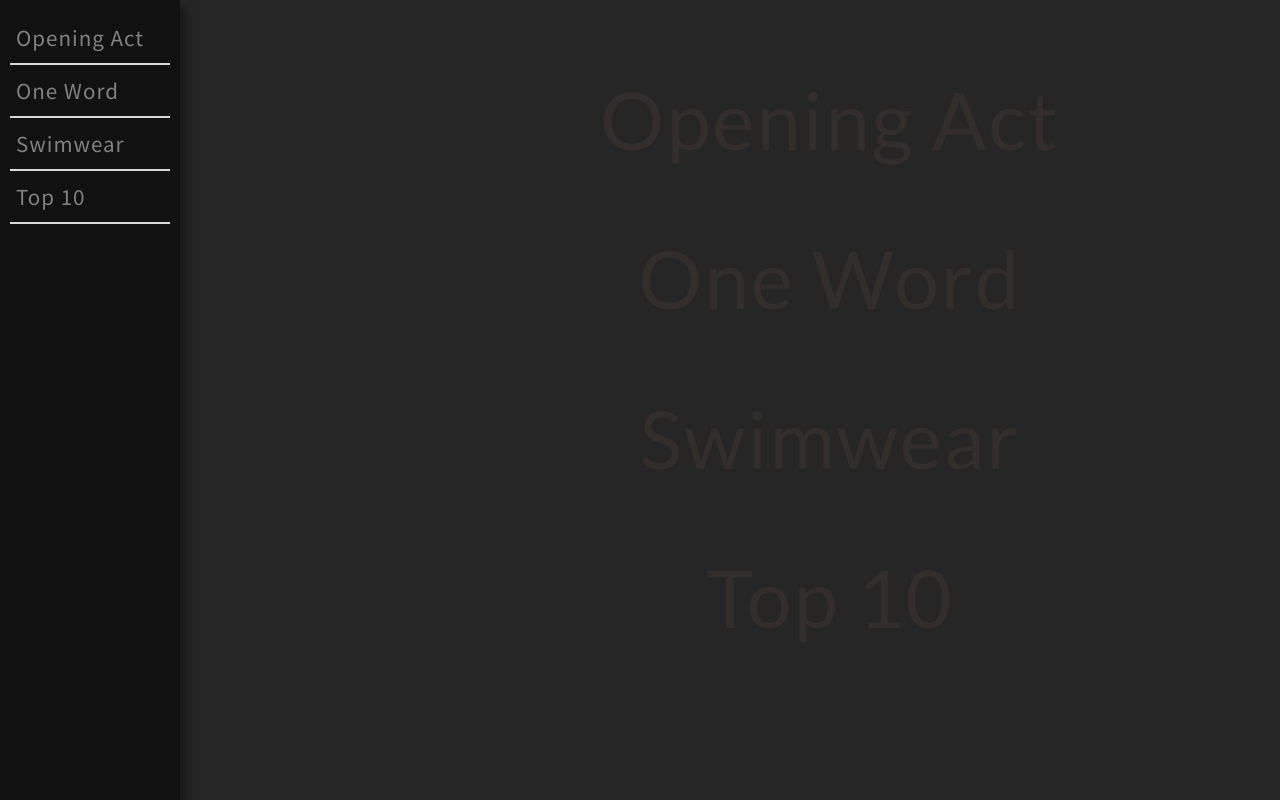
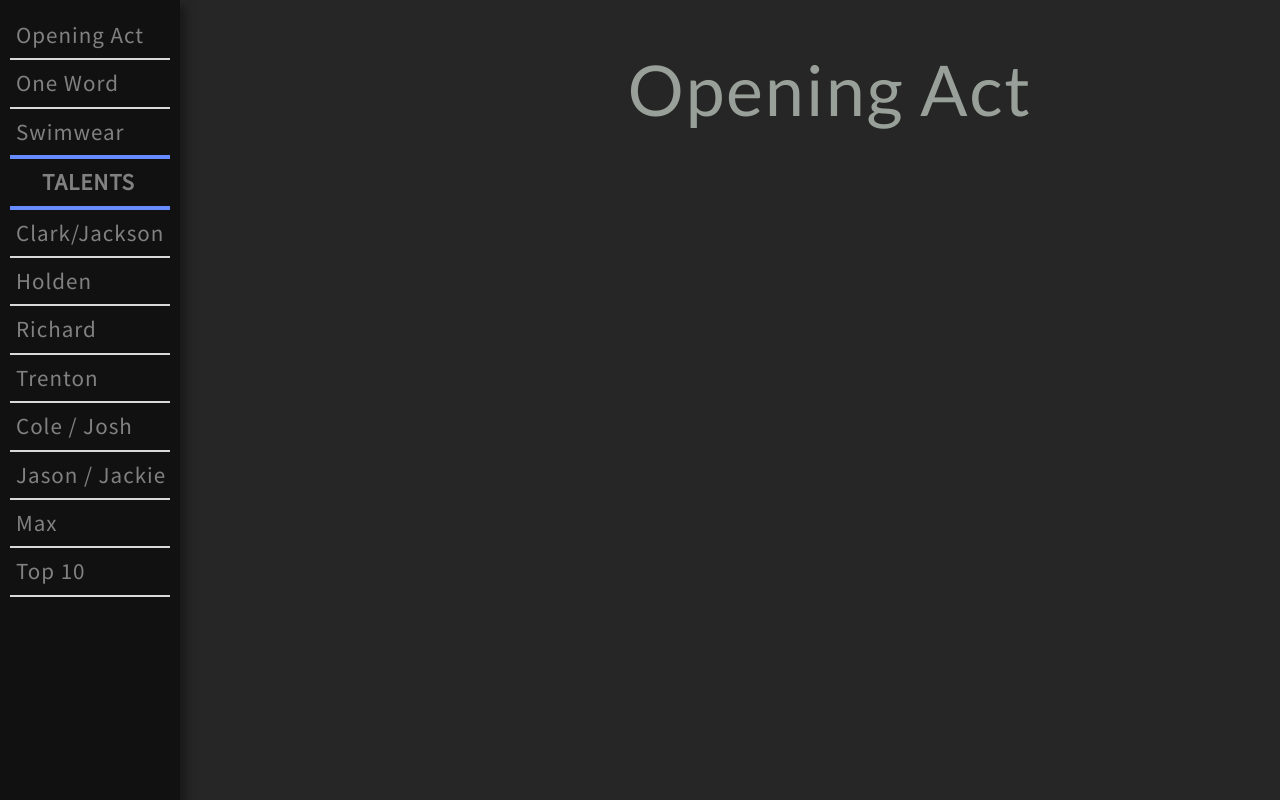
Before and after one commit to Mobmaker55/Mobmaker55.github.io, a plain HTML site: page motycontrol.html in a window 1280 px wide. Both pictures are taken after a click on the link "Opening Act". Drawn offline with Linux system fonts and the light colour scheme.

Commit message:
secret be hot

```diff
--- a/css/moty.css
+++ b/css/moty.css
@@ -1,3 +1,14 @@
+body {
+    line-height: 0.5;
+}
+h1 {
+    color: #99a099;
+    font-size:70px;
+}
+h2 {
+    font-size: 30px;
+    color: #99a099;
+}
 .sidenav {
     height: 100%;
     width: 180px;
@@ -9,6 +20,7 @@
     overflow-x: hidden;
     padding-top: 20px;
     box-shadow: 6px 6px 8px #1a1a1a;
+    line-height: 0.8;
 }
 .main {
     margin-left: 180px; /* Same as the width of the sidebar */
@@ -25,20 +37,19 @@
     color: #818181;
     display: block;
 }
+.sidenav a#center {
+    text-align: center;
+    padding-left: 5px;
+}
 .sidenav hr {
     margin-left: 10px;
     margin-right: 10px;
     border: 1px solid #d9d9d9;
 }
-div#openingAct {
-    display: block;
+.sidenav hr#oh {
+    border: 2px solid #668cff;
 }
-div#oneWord {
-    display: block;
+.actdiv {
+    display: none;
+    transition-duration: 4ms;
 }
-div#swimwear {
-    display: block;
-}
-div#top10 {
-    display: block;
-}
--- a/motycontrol.html
+++ b/motycontrol.html
@@ -6,49 +6,93 @@
         <link href="css/style.css" rel="stylesheet">
         <link href="css/moty.css" rel="stylesheet">
     </head>
-    <!-- eventually, add: onload="load()" -->
-    <body >
-       <!-- <script>
-            function load() {
-                var acts = ["openingAct", "One Word", "Swimwear", "Top 10"]
-                for (x in acts) {
-                    var y = document.getElementById('openingAct');
-                    y.style.display = 'block';
-                }
+    <script>
+        function load() {
+
+        }
+
+        /* function openAct(act) {
+            var x = document.getElementById(act);
+            x.style.display = 'block';
+        } */
+        function openAct(act) {
+            var acts = new Array("openingact", "oneword", "swimwear", "talkshow", "darkrap", "treasure", "spriterap", "quizcheer", "dance", "metropark", "top10");
+            var aLen = acts.length;
+            for (i = 0; i < aLen; i++) {
+                var x = document.getElementById(acts[i]);
+                x.style.display = 'none';
             }
-            function openAct(act) {
-                var acts = ["openingAct", "One Word", "Swimwear", "Top 10"]
-                aLen = acts.length;
-                for (i = 0; i < aLen; i++) {
-                    var y = document.getElementById(acts[0]);
-                    document.getElementById('yo').innerHTML = y;
-                    if (y == act) {
-                       y.style.display = 'block';
-                    }
-                }
-            }
-        </script> -->
+            var x = document.getElementById(act);
+            x.style.display = 'block';
+        }
+    </script>
+    <body onload="load()">
         <div class="sidenav">
-            <a onclick="openAct('openingAct')">Opening Act</a>
+            <a onclick="openAct('openingact')">Opening Act</a>
             <hr>
-            <a onclick="openAct('oneWord')">One Word</a>
+            <a onclick="openAct('oneword')">One Word</a>
             <hr>
-            <a href="#">Swimwear</a>
+            <a onclick="openAct('swimwear')">Swimwear</a>
+            <hr id="oh">
+            <a id="center"><b>TALENTS</b></a>
+            <hr id="oh">
+            <a onclick="openAct('talkshow')">Clark/Jackson</a>
             <hr>
-            <a href="#">Top 10</a>
+            <a onclick="openAct('darkrap')">Holden</a>
             <hr>
+            <a onclick="openAct('treasure')">Richard</a>
+            <hr>
+            <a onclick="openAct('spriterap')">Trenton</a>
+            <hr>
+            <a onclick="openAct('quizcheer')">Cole / Josh</a>
+            <hr>
+            <a onclick="openAct('dance')">Jason / Jackie</a>
+            <hr>
+            <a onclick="openAct('metropark')">Max</a>
+            <hr>
+            <a onclick="openAct('top10')">Top 10</a>
+            <hr>
+
         </div>
         <div class="main">
-            <div id="openingAct">
+            <div class="actdiv" id="openingact">
                 <h1 id="yo">Opening Act</h1>
             </div>
-            <div id="oneWord">
+            <div class="actdiv" id="oneword">
                 <h1>One Word</h1>
             </div>
-            <div id="swimwear">
+            <div class="actdiv" id="swimwear">
                 <h1>Swimwear</h1>
             </div>
-            <div id="top10">
+            <div class="actdiv" id="talkshow">
+                <h1>Clark & Jackson</h1>
+                <h2>Talk Show</h2>
+            </div>
+            <div class="actdiv" id="darkrap">
+                <h1>Holden</h1>
+                <h2>Rap</h2>
+            </div>
+            <div class="actdiv" id="treasure">
+                <h1>Richard</h1>
+                <h2>"Treasure - Bruno Mars"</h2>
+            </div>
+            <div class="actdiv" id="spriterap">
+                <h1>Trenton</h1>
+                <h2>Rap</h2>
+            </div>
+            <div class="actdiv" id="quizcheer">
+                <h1>Cole & Josh</h1>
+                <h2>Quiz Bowl Cheerleading</h2>
+            </div>
+            <div class="actdiv" id="dance">
+                <h1>Jason & Jackie</h1>
+                <h2>Dance</h2>
+            </div>
+            <div class="actdiv" id="metropark">
+                <h1>Max</h1>
+                <h2>Metro Parks Officer</h2>
+            </div>
+            <div class="actdiv" id="top10">
                 <h1>Top 10</h1>
             </div>
         </div>
```
